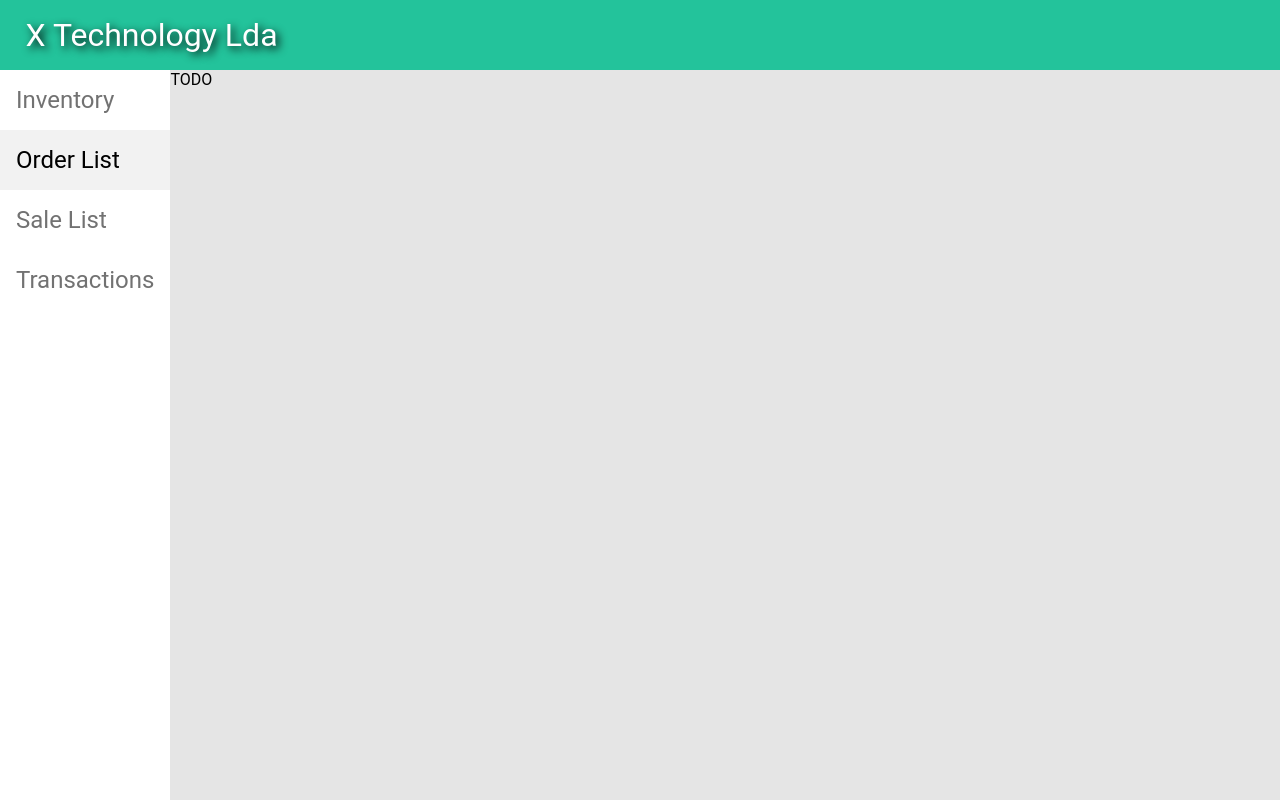
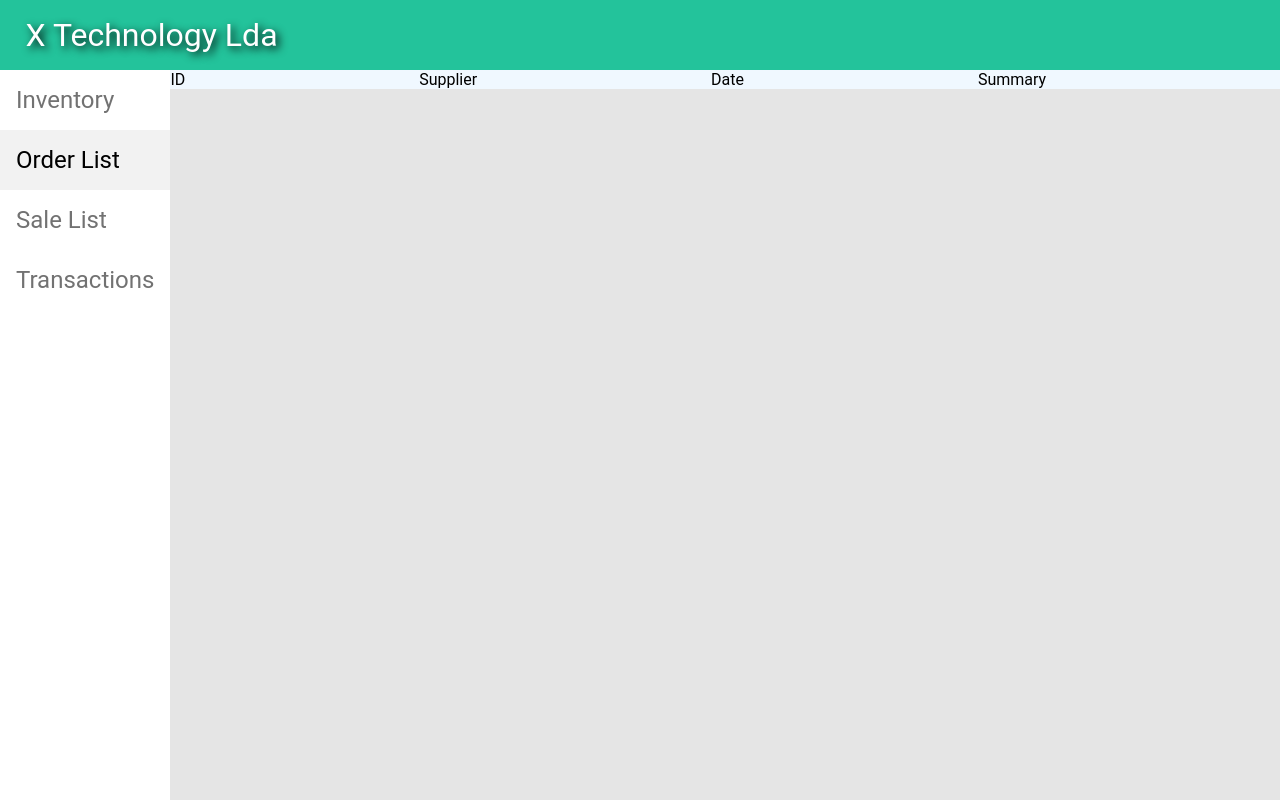
Before and after one commit to leonardofmoura/sinf, a React (Create React App) app in the folder x-logistics/: page /orders in a window 1280 px wide. Built offline with nearby package versions, Linux system fonts and the light colour scheme.

Commit message:
Started to implement order list header

```diff
--- a/x-logistics/package.json
+++ b/x-logistics/package.json
@@ -7,7 +7,9 @@
     "@testing-library/react": "^11.1.2",
     "@testing-library/user-event": "^12.2.2",
     "react": "^17.0.1",
+    "react-bootstrap": "^1.4.0",
     "react-dom": "^17.0.1",
+    "react-router-dom": "^5.2.0",
     "react-scripts": "4.0.0",
     "web-vitals": "^0.2.4"
   },
--- /dev/null
+++ b/x-logistics/src/components/orders/Orders.jsx
@@ -0,0 +1,10 @@
+import React from 'react';
+import OrdersHeader from './OrdersHeader/OrdersHeader';
+
+export default class Orders extends React.Component {
+    render() {
+        return (
+            <OrdersHeader/>
+        );
+    }
+}
--- /dev/null
+++ b/x-logistics/src/components/orders/OrdersHeader/OrdersHeader.jsx
@@ -0,0 +1,15 @@
+import React from 'react';
+import styles from './OrdersHeader.module.css';
+
+export default class OrdersHeader extends React.Component {
+    render() {
+        return (
+            <section className={styles.ordersListHeader}>
+                <div>ID</div>
+                <div>Supplier</div>
+                <div>Date</div>
+                <div>Summary</div>
+            </section>
+        )
+    }
+}
--- /dev/null
+++ b/x-logistics/src/components/orders/OrdersHeader/OrdersHeader.module.css
@@ -0,0 +1,8 @@
+.ordersListHeader {
+    display: flex;
+    background-color: aliceblue;
+}
+
+.ordersListHeader div {
+    flex-grow: 1;
+}
--- /dev/null
+++ b/x-logistics/src/layouts/OrdersLayout.jsx
@@ -0,0 +1,10 @@
+import React from 'react';
+import Orders from '../components/orders/Orders';
+
+const OrderListLayout = (props) => (
+    <React.Fragment>
+        <Orders/>
+    </React.Fragment>
+)
+
+export default OrderListLayout;
--- a/x-logistics/src/pages/OrdersPage.jsx
+++ b/x-logistics/src/pages/OrdersPage.jsx
@@ -1,8 +1,9 @@
 import SidebarLayout from "../layouts/SidebarLayout";
+import OrdersLayout from '../layouts/OrdersLayout';
 
 const OrdersPage = () => (
     <SidebarLayout>
-        TODO
+        <OrdersLayout/>
     </SidebarLayout>
 )
 
```
Also changed, not shown: 1 other file (tests, documents, lock files or other folders).
